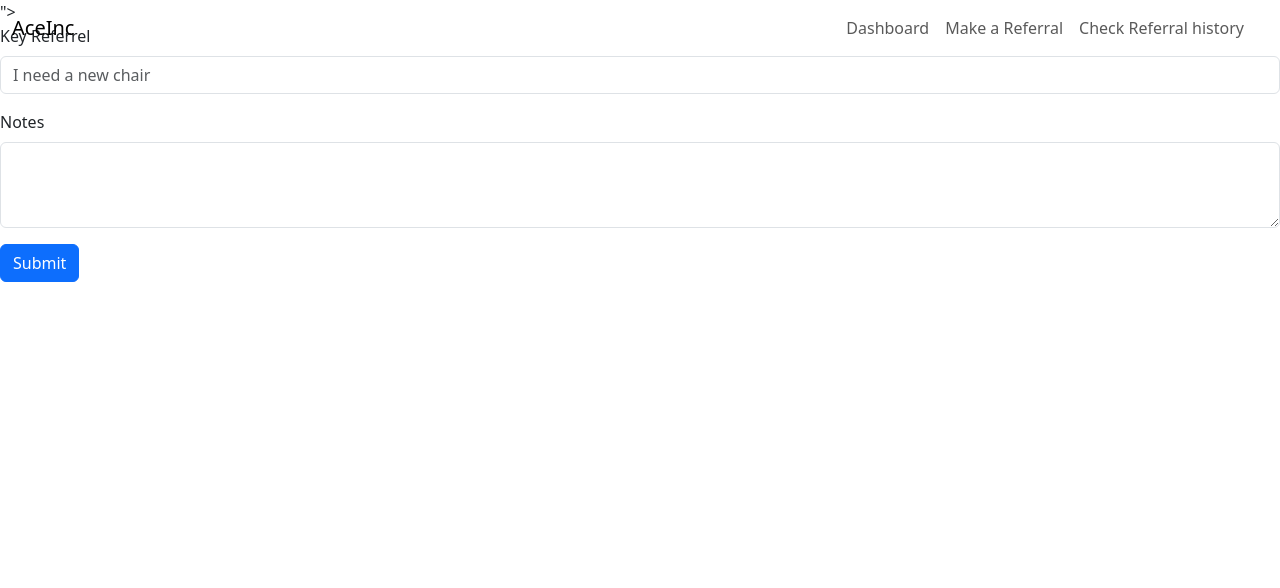
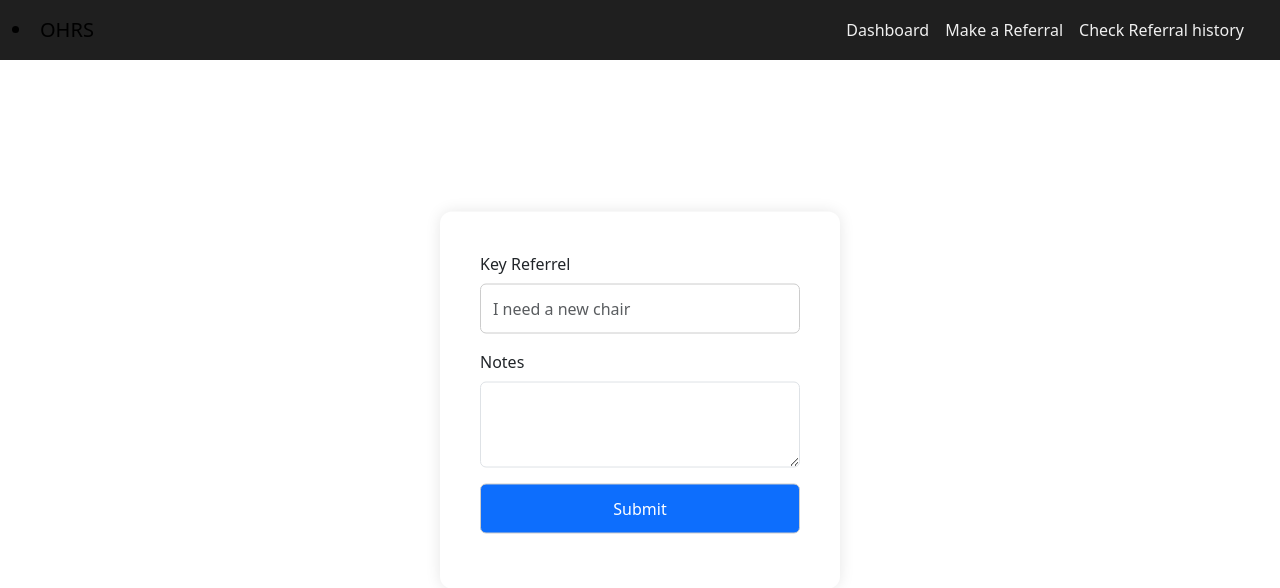
Before and after one commit to Ace-7854/Computing-In-Business, a Flask app: page /referral_creation in a window 1280 px wide. Shown: the top 588 px of the page. Run offline with Flask 3, Linux system fonts and the light colour scheme; the visitor is signed in with stand-in values (Sample User, id 1).

Commit message:
referral Clean up

```diff
--- a/app.py
+++ b/app.py
@@ -54,7 +54,6 @@
         referral_notes = request.form.get('user_notes')
 
 
-
     return render_template('referral_creation.html', user=session['user'])
 
 @app.route('/view_referral')
--- a/main.py
+++ b/main.py
@@ -38,11 +38,9 @@
     display_all_items(csv.read_csv())
 
     oracle_database = database_manager(get_conn_string())
-    # table_check(oracle_database)
+    table_check(oracle_database)
     email_sender = email_manager(get_reciever())
     email_sender.get_hr_conf()
-
-
 
     oracle_database.close_connection()
 
--- a/static/referral_cre.css
+++ b/static/referral_cre.css
@@ -22,3 +22,48 @@
 .navbar a:hover {
     color: #ff5252;
 }
+.content{
+
+    position: absolute;
+    top: 50%;
+    left: 50%;
+    transform: translate(-50%, -50%);
+
+    padding: 20px;
+    background-color: white;
+    border-radius: 10px;
+    box-shadow: 0 0 10px rgba(0,0,0,0.1);
+}
+.content {
+    width: 400px;               /* Make box wider */
+    padding: 40px;              /* More padding inside the box */
+    background-color: white;
+    border-radius: 12px;
+    box-shadow: 0 0 15px rgba(0,0,0,0.1);
+}
+.content h2 {
+    font-size: 24px;
+    margin-bottom: 20px;
+    text-align: center;
+}
+.content input {
+    width: 100%;
+    padding: 12px;
+    margin-bottom: 15px;
+    border: 1px solid #ccc;
+    border-radius: 6px;
+    font-size: 16px;
+}
+.content button {
+    width: 100%;
+    padding: 12px;
+    background-color: #4CAF50;
+    color: white;
+    font-size: 16px;
+    border: none;
+    border-radius: 6px;
+    cursor: pointer;
+}
+.content button:hover {
+    background-color: #45a049;
+}
--- a/templates/referral_creation.html
+++ b/templates/referral_creation.html
@@ -2,7 +2,7 @@
 <html>
 <head>
     <title>Create a referral</title>
-    <link rel="stylesheet" href="/static/style.css">
+    <link rel="stylesheet" href="/static/referral_cre.css">
     <link rel="icon" href="">
     <link href="https://cdn.jsdelivr.net/npm/bootstrap@5.3.2/dist/css/bootstrap.min.css" rel="stylesheet">
     <script src="https://cdn.jsdelivr.net/npm/bootstrap@5.3.2/dist/js/bootstrap.bundle.min.js"></script>
@@ -10,7 +10,7 @@
 <body>
     <nav class="navbar navbar-expand-lg fixed-top">
         <div class="container-fluid">
-            <a class="navbar-brand" href="index.html">AceInc</a>
+            <li class="navbar-brand">OHRS</li>
             <button class="navbar-toggler" type="button" data-bs-toggle="collapse" data-bs-target="#navbarNav">
                 <span class="navbar-toggler-icon"></span>
             </button>
@@ -25,7 +25,7 @@
         </div>
     </nav>
     <div class="content">
-        <form method="POST" action="{{ url_for('referral_creation') }}">">
+        <form method="POST" action="{{ url_for('referral_creation') }}">
     <div class="mb-3">
     <label for="user_referral_subject" class="form-label">Key Referrel</label>
     <input type="text" class="form-control" id="user_referral_subject" name="user_referral_subject" placeholder="I need a new chair">
```
Also changed, not shown: email_module.py (+7 -9 lines).
